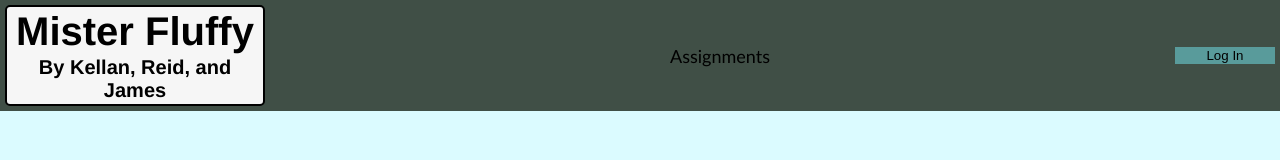
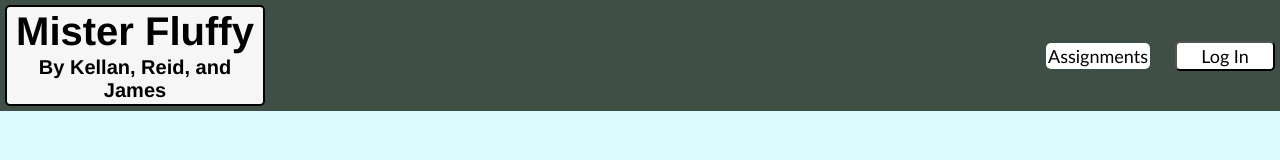
Before and after one commit to CombatHax/MisterFluffy, a plain HTML site: page frontpage/index.html in a window 1280 px wide. Drawn offline with Linux system fonts and the light colour scheme.

Commit message:
add some styling

```diff
--- a/frontpage/index.html
+++ b/frontpage/index.html
@@ -17,10 +17,10 @@
                 <h2 id="subtitle" class="heading">By Kellan, Reid, and James</h2>
             </div>
             <div class="nav">
-                <a href="/students/assignments.html" id="assignments">Assignments</a>
+                <a href="../students/assignments.html" id="assignments" class="assignments" onmouseenter="hoverwhite('assignments')" onmouseleave="unhoverwhite('assignments')">Assignments</a>
             </div>
-            <div id ="LISI" align="right">
-                <input type="button" onclick="login()" onmouseenter="hoverlogin()" onmouseleave="unhoverlogin()" value="Log In" class="login" id="login">
+            <div id ="LISU" align="right">
+                <input type="button" onclick="login()" onmouseenter="hoverwhite('login')" onmouseleave="unhoverwhite('login')" value="Log In" class="login" id="login">
             </div>
         </div>
     </div>
--- a/frontpage/script.js
+++ b/frontpage/script.js
@@ -1,3 +1,3 @@
 const login = () => {window.location.pathname = "MisterFluffy/signin/index.html"}
-const unhoverlogin = () => document.getElementsByClassName("login")[0].style.backgroundColor = "hsl(180, 27%, 48%)"
-const hoverlogin = () => document.getElementsByClassName("login")[0].style.backgroundColor = "hsl(180, 27%, 20%)"
+const unhoverwhite = (name) => document.getElementsByClassName(name)[0].style.backgroundColor = "hsl(0, 0%, 100%)"
+const hoverwhite = (name) => document.getElementsByClassName(name)[0].style.backgroundColor = "hsl(0, 0%, 70%)"
--- a/frontpage/style.css
+++ b/frontpage/style.css
@@ -33,26 +33,32 @@ body{
     display: flex;
     flex-direction: row;
     background-color: hsl(146, 11%, 28%);
-    pointer-events: auto;
     align-items:center;
 }
-#LISI{
-    margin-left: auto;
+#LISU{
+    margin-left: 20px;
+    height: 100%;
 }
 .login{
-    background-color: hsl(180, 27%, 48%);
-    align-items: center;
     width: 100px;
-    border-radius: 0px;
-    border-width: 0px;
+    height: 90%;
     margin: 5px;
-    cursor:pointer;
+    background-color: white;
+    border-radius: 5px;
+    padding: 2px;
+    cursor: pointer;
+    font-family: 'Trebuchet MS', 'Lucida Sans Unicode', 'Lucida Grande', 'Lucida Sans', Arial, sans-serif;
+    font-size: large;
 }
 #assignments{
+    justify-self: center;
     text-decoration: none;
     color: rgb(0, 0, 0);
     font-size: large;
     font-family: 'Trebuchet MS', 'Lucida Sans Unicode', 'Lucida Grande', 'Lucida Sans', Arial, sans-serif;
+    background-color: white;
+    border-radius: 5px;
+    padding: 2px;
 }
 .nav{
     margin-left: auto;
```
Also changed, not shown: signin/index.html (+1 -1 lines), students/assignment.html (+1 -1 lines).
